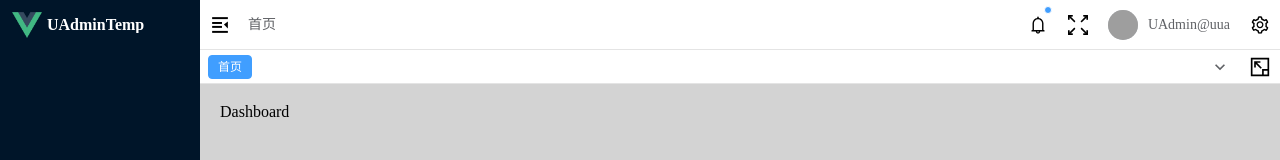
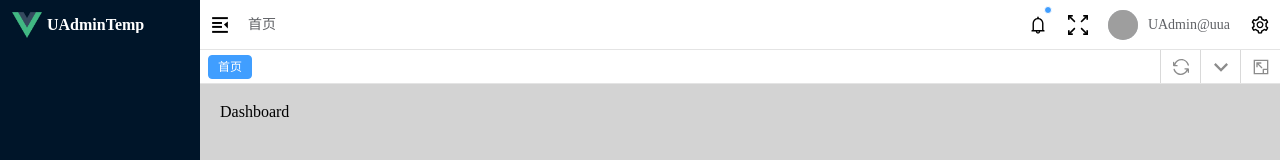
Before and after one commit to ian373/u-admin-template, a Vue app: page /dashboard in a window 1280 px wide. Both pictures are taken after a click on the button "登录". Shown: the top 160 px of the page. Built offline with nearby package versions, Linux system fonts and the light colour scheme; grey boxes are pictures that could not be loaded.

Commit message:
feat(Row2): 组件完成

```diff
--- a/src/layout/header/mixin.scss
+++ b/src/layout/header/mixin.scss
@@ -17,3 +17,23 @@
     }
   }
 }
+
+@mixin box-style-row2 {
+  .box {
+    display: flex;
+    align-items: center;
+    justify-content: center;
+    width: 40px;
+    height: 100%;
+    cursor: pointer;
+    color: #8c8c8c;
+    border-left: 1px solid #d9d9d9;
+    &:hover {
+      background-color: const.$hoverBgColor;
+    }
+    .iconfont {
+      width: 16px;
+      height: 16px;
+    }
+  }
+}
--- a/src/layout/header/row2/index.vue
+++ b/src/layout/header/row2/index.vue
@@ -4,6 +4,7 @@
       <TagSectionVue />
     </div>
     <div class="right">
+      <ReloadMainVue />
       <TagControlVue />
       <ExpandMainVue />
     </div>
@@ -14,6 +15,7 @@
 import TagSectionVue from "./left/TagSection.vue";
 import TagControlVue from "./right/TagControl.vue";
 import ExpandMainVue from "./right/ExpandMain.vue";
+import ReloadMainVue from "./right/ReloadMain.vue";
 </script>
 
 <style scoped lang="scss">
--- a/src/layout/header/row2/right/ExpandMain.vue
+++ b/src/layout/header/row2/right/ExpandMain.vue
@@ -19,10 +19,5 @@ const appStore = useAppStore();
 <style scoped lang="scss">
 @use "../../mixin.scss";
 
-@include mixin.box-style;
-// .box {
-//   .iconfont {
-//     color: #6a6b6f;
-//   }
-// }
+@include mixin.box-style-row2;
 </style>
--- /dev/null
+++ b/src/layout/header/row2/right/ReloadMain.vue
@@ -0,0 +1,15 @@
+<template>
+  <div class="box">
+    <svg class="iconfont" aria-hidden="true">
+      <use xlink:href="#icon-reload"></use>
+    </svg>
+  </div>
+</template>
+
+<script setup lang="ts"></script>
+
+<style scoped lang="scss">
+@use "../../mixin.scss";
+
+@include mixin.box-style-row2;
+</style>
--- a/src/layout/header/row2/right/TagControl.vue
+++ b/src/layout/header/row2/right/TagControl.vue
@@ -87,7 +87,13 @@ const closeOtherTags = () => {
 
 .el-dropdown {
   height: 100%;
-  @include mixin.box-style;
+  @include mixin.box-style-row2;
+  .box {
+    .iconfont {
+      width: 28px;
+      height: 28px;
+    }
+  }
 }
 .el-dropdown-menu {
   .item {
```
